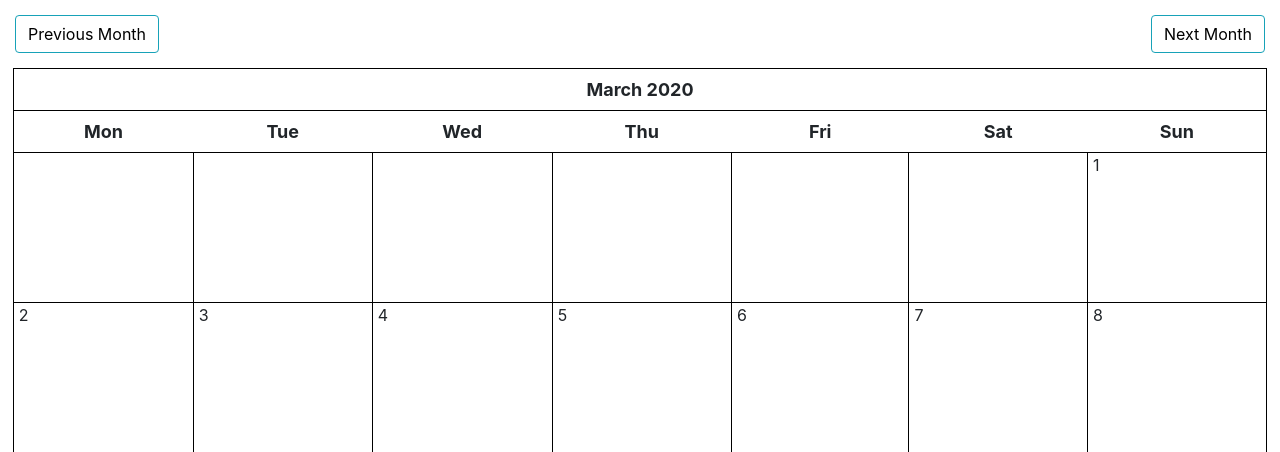
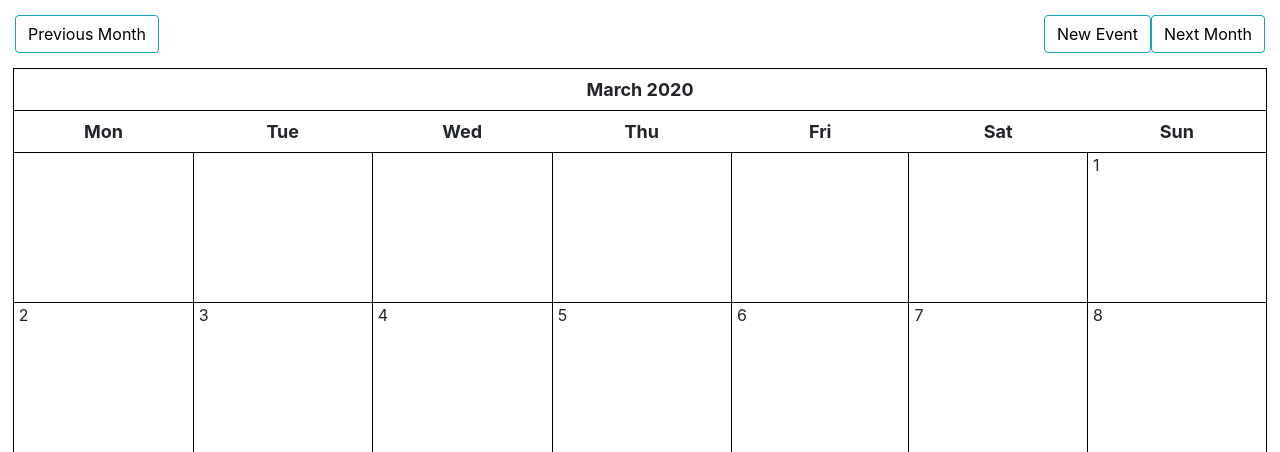
Before and after one commit to davidloesch1/calendar, a Django app: page /calendar/ in a window 1280 px wide. Shown: the top 452 px of the page. Run offline with Django 3.2, Linux system fonts and the light colour scheme; data that the repository does not hold is empty; some libraries are stand-ins or nearby versions.

Commit message:
saving changes has bugs

```diff
--- a/cal_app/static/cal_app/styles.css
+++ b/cal_app/static/cal_app/styles.css
@@ -54,3 +54,16 @@
   .clearfix {
     margin: 15px;
   }
+
+  .form {
+    margin: auto;
+  }
+
+  .form input, .form select, .form textarea {
+    border-radius: 5px;
+    border: 1px solid #17a2b8;
+    outline: none;
+    background: none;
+    padding: 5px;
+    width: 100%;
+  }
--- a/cal_app/templates/cal_app/calendar.html
+++ b/cal_app/templates/cal_app/calendar.html
@@ -4,6 +4,7 @@
 <div class="clearfix">
 	<a class="btn btn-info left" href="{% url 'cal_app:calendar' %}?{{ prev_month }}"> Previous Month </a>
 	<a class="btn btn-info right" href="{% url 'cal_app:calendar' %}?{{ next_month }}"> Next Month </a>
+	<a class="btn btn-info right" href="{% url 'cal_app:event_new' %}"> New Event </a>
 </div>
 
 {{ calendar }}
--- a/cal_app/urls.py
+++ b/cal_app/urls.py
@@ -5,4 +5,6 @@ app_name = 'cal_app'
 urlpatterns = [
     url(r'^index/$', views.index, name='index'),
     url(r'^calendar/$', views.CalendarView.as_view(), name='calendar'),
+    url(r'^event/new/$', views.event, name='event_new'),
+    url(r'^event/edit/(?P<event_id>\d+)/$', views.event, name='event_edit'),
 ]
--- a/cal_app/utils.py
+++ b/cal_app/utils.py
@@ -12,8 +12,7 @@ class Calendar(HTMLCalendar):
         events_per_day = events.filter(start_time__day=day)
         d = ''
         for event in events_per_day:
-            d += f'<li> {event.title} <li>'
-
+            d += f'<li> {event.get_html_url} </li>'
         if day != 0:
             return f"<td><span class='date'> {day}</span><ul> {d} </ul></td>"
         return '<td></td>'
--- a/cal_app/views.py
+++ b/cal_app/views.py
@@ -1,10 +1,10 @@
-from django.shortcuts import render
+from django.shortcuts import render, get_object_or_404
 from django.http import HttpResponse
 from datetime import datetime, timedelta
 from django.views import generic
 from django.utils.safestring import mark_safe
 import calendar
-
+from .forms import EventForm
 from .models import *
 from .utils import Calendar
 
@@ -32,7 +32,6 @@ def get_date(req_day):
     return datetime.today()
 
 def prev_month(d):
-    print('here')
     first = d.replace(day=1)
     prev_month = first - timedelta(days=1)
     month = 'month=' + str(prev_month.year) + '-' + str(prev_month.month)
@@ -44,3 +43,16 @@ def next_month(d):
     next_month = last + timedelta(days=1)
     month = 'month=' + str(next_month.year) + '-' + str(next_month.month)
     return month
+
+def event(request, event_id=None):
+    instance = Event()
+    if event_id:
+        instance = get_object_or_404(Event, pk=event_id)
+    else:
+        instance = Event()
+
+    form = EventForm(request.POST or None, instance=instance)
+    if request.POST and form.is_valid():
+        form.save()
+        return HttpResponseRedirect(reverse('cal_app:calendar'))
+    return render(request, 'cal_app/event.html', {'form': form})
```
Also changed, not shown: cal_app/forms.py (added, +15 -0 lines), cal_app/models.py (+6 -1 lines), cal_app/templates/cal_app/event.html (added, +19 -0 lines).
